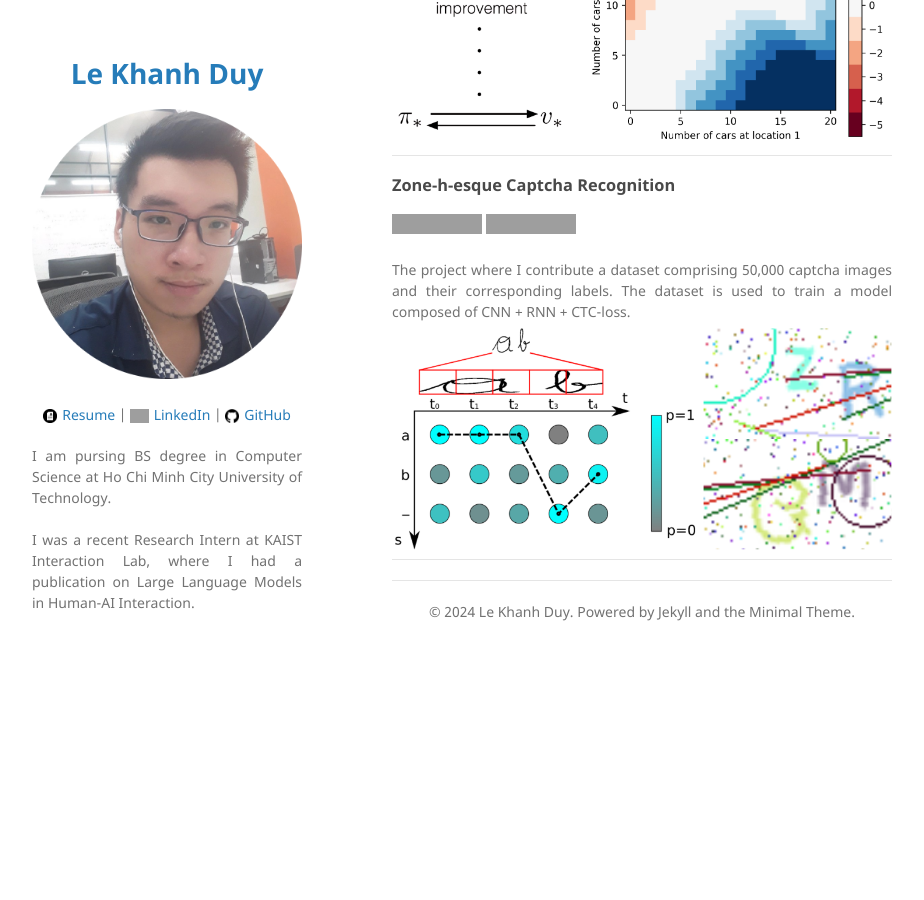
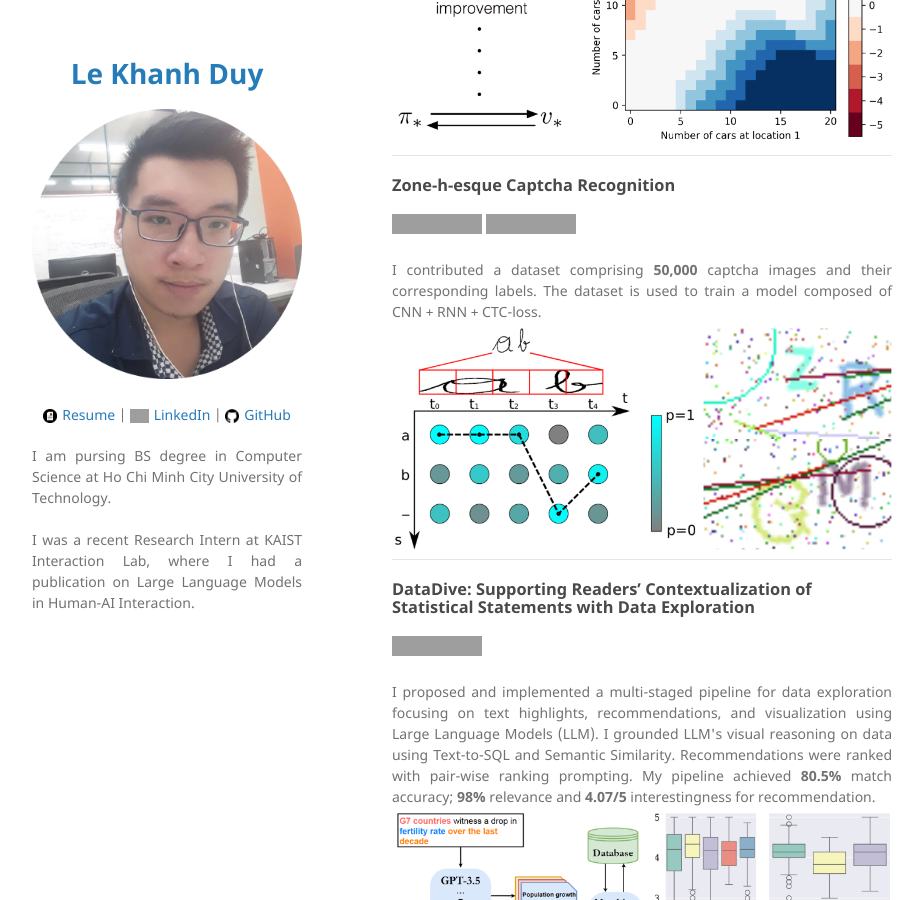
Before and after one commit to duyvt6663/portfolio, a Jekyll site: the page built from index.md, in a window 1280 px wide and 900 px high, scrolled down 1351 px. Shown: the whole window, without its empty margins (178-1102 px from the left). Built offline with Jekyll 4.4.1, drawn with Linux system fonts in a browser that asks for light colours; our own code applies the rules of GitHub Pages for plain Markdown files; before the commit the page ends 2023 px from its top, so only the background shows below that; grey boxes are pictures that could not be loaded.

Commit message:
update project

```diff
--- a/index.md
+++ b/index.md
@@ -35,9 +35,17 @@ My complete implementation of assignments and projects in [***CS189/289A: Introd
 [![Run in Google Colab](https://img.shields.io/badge/Colab-Run_in_Google_Colab-blue?logo=Google&logoColor=FDBA18)](https://colab.research.google.com/drive/1kl4rV6dx3U9sPjBLbAOduOS3a4hL-Sx5?usp=sharing)
 [![View on GitHub](https://img.shields.io/badge/GitHub-View_on_GitHub-blue?logo=GitHub)](https://github.com/duyvt6663/Captcha-recognition-Zone-h)
 
-<div style="text-align: justify">The project where I contribute a dataset comprising 50,000 captcha images and their corresponding labels. The dataset is used to train a model composed of CNN + RNN + CTC-loss.</div>
+<div style="text-align: justify">I contributed a dataset comprising <b>50,000</b> captcha images and their corresponding labels. The dataset is used to train a model composed of CNN + RNN + CTC-loss.</div>
 
 <center><img src="images/ctc-loss.png"/></center>
+
+---
+### DataDive:  Supporting Readers' Contextualization of Statistical Statements with Data Exploration
+[![View on GitHub](https://img.shields.io/badge/GitHub-View_on_GitHub-blue?logo=GitHub)](https://github.com/kixlab/ClaimVis)
+
+<div style="text-align: justify">I proposed and implemented a multi-staged pipeline for data exploration focusing on text highlights, recommendations, and visualization using Large Language Models (LLM). I grounded LLM's visual reasoning on data using Text-to-SQL and Semantic Similarity. Recommendations were ranked with pair-wise ranking prompting. My pipeline achieved <b>80.5%</b> match accuracy; <b>98%</b> relevance and <b>4.07/5</b> interestingness for recommendation.</div>
+
+<center><img src="images/datadive.png"/></center>
 
 <!-- --- -->
 <!-- ### Detect Non-negative Airline Tweets: BERT for Sentiment Analysis
@@ -116,7 +124,7 @@ My complete implementation of assignments and projects in [***CS189/289A: Introd
 <center><img src="images/bac2018.JPG"/></center>
 <br> -->
 
----
+<!-- --- -->
 <!-- ## Filmed by me
 
 [![View My Films](https://img.shields.io/badge/YouTube-View_My_Films-grey?logo=youtube&labelColor=FF0000)](https://www.youtube.com/watch?v=vfZwdEWgUPE)
```
Also changed, not shown: images/datadive.png (added).
